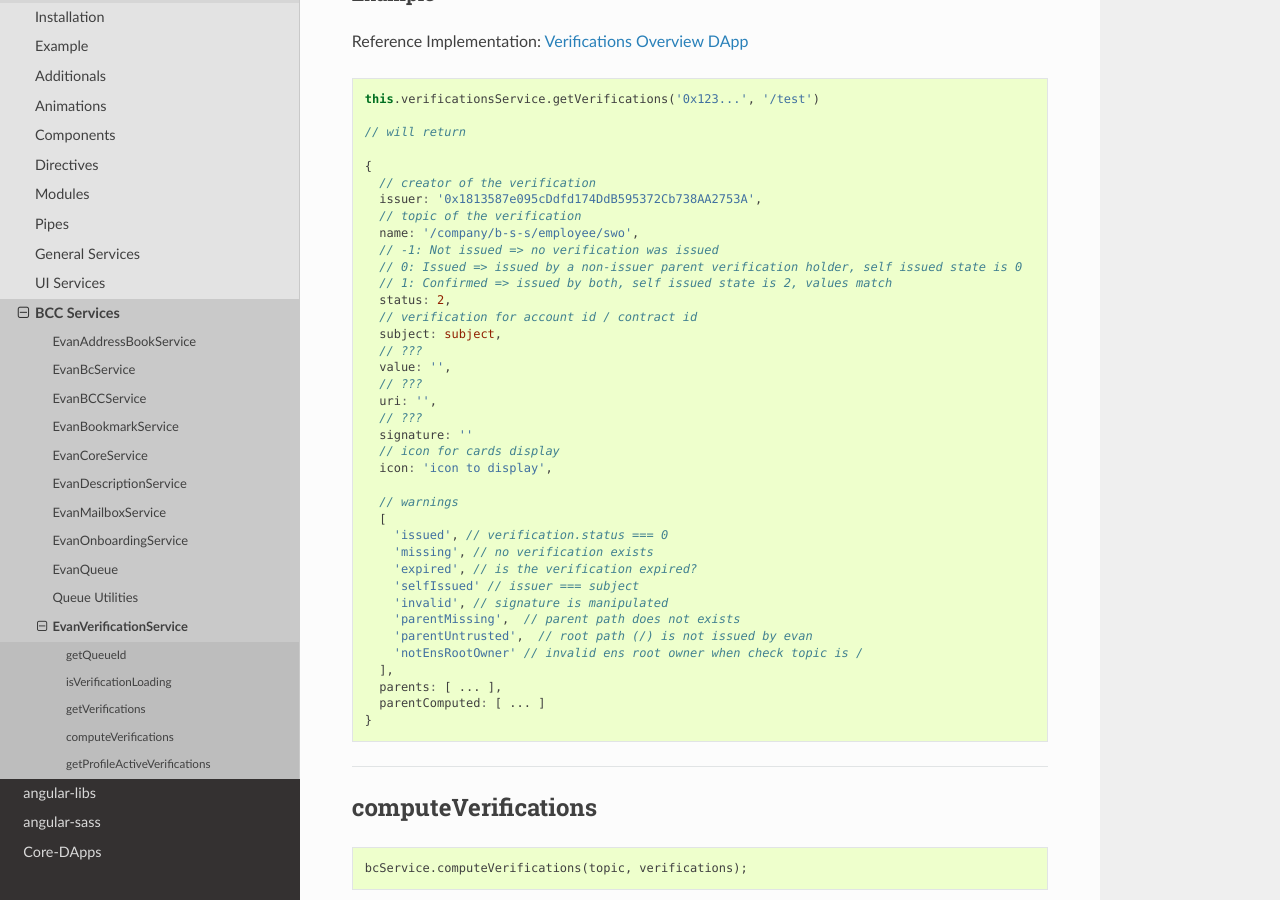
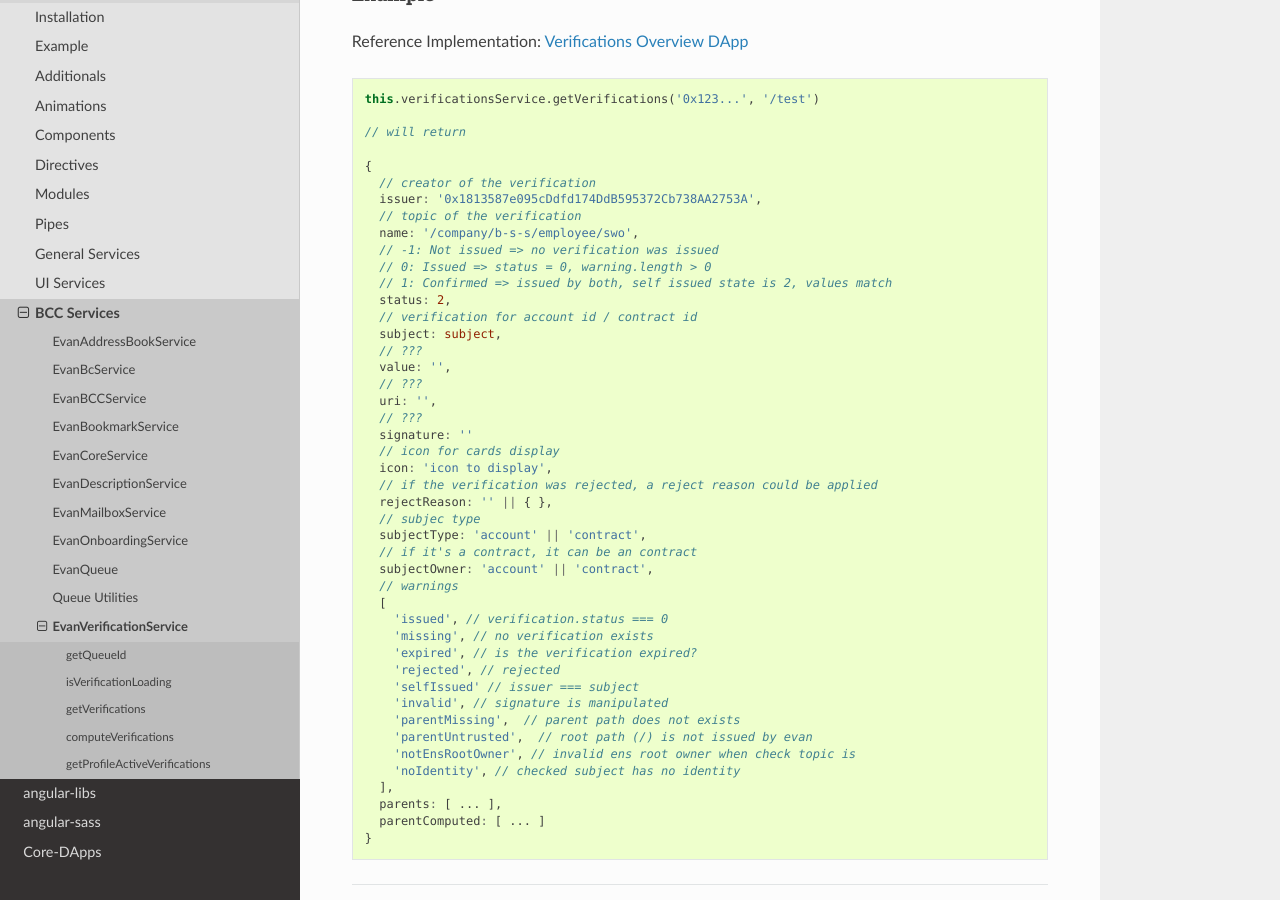
Before and after one commit to evannetwork/ui-docs, a Sphinx documentation site: the page built from docs/angular-core/services/bcc/verifications.rst, in a window 1280 px wide and 900 px high, scrolled down 2064 px. Built offline with Sphinx 7.4.7 and the Read the Docs theme 2.0.0, drawn with Linux system fonts in a browser that asks for light colours.

Commit message:
update missing docs

```diff
--- a/docs/angular-core/services/bcc/verifications.rst
+++ b/docs/angular-core/services/bcc/verifications.rst
@@ -129,7 +129,7 @@ Reference Implementation: `Verifications Overview DApp <https://github.com/evann
     // topic of the verification
     name: '/company/b-s-s/employee/swo',
     // -1: Not issued => no verification was issued
-    // 0: Issued => issued by a non-issuer parent verification holder, self issued state is 0
+    // 0: Issued => status = 0, warning.length > 0
     // 1: Confirmed => issued by both, self issued state is 2, values match
     status: 2,
     // verification for account id / contract id
@@ -142,17 +142,24 @@ Reference Implementation: `Verifications Overview DApp <https://github.com/evann
     signature: ''
     // icon for cards display
     icon: 'icon to display',
-
+    // if the verification was rejected, a reject reason could be applied
+    rejectReason: '' || { },
+    // subjec type
+    subjectType: 'account' || 'contract',
+    // if it's a contract, it can be an contract
+    subjectOwner: 'account' || 'contract',
     // warnings
     [
       'issued', // verification.status === 0
       'missing', // no verification exists
       'expired', // is the verification expired?
+      'rejected', // rejected
       'selfIssued' // issuer === subject
       'invalid', // signature is manipulated
       'parentMissing',  // parent path does not exists
       'parentUntrusted',  // root path (/) is not issued by evan
-      'notEnsRootOwner' // invalid ens root owner when check topic is /
+      'notEnsRootOwner', // invalid ens root owner when check topic is
+      'noIdentity', // checked subject has no identity
     ],
     parents: [ ... ],
     parentComputed: [ ... ]
```
